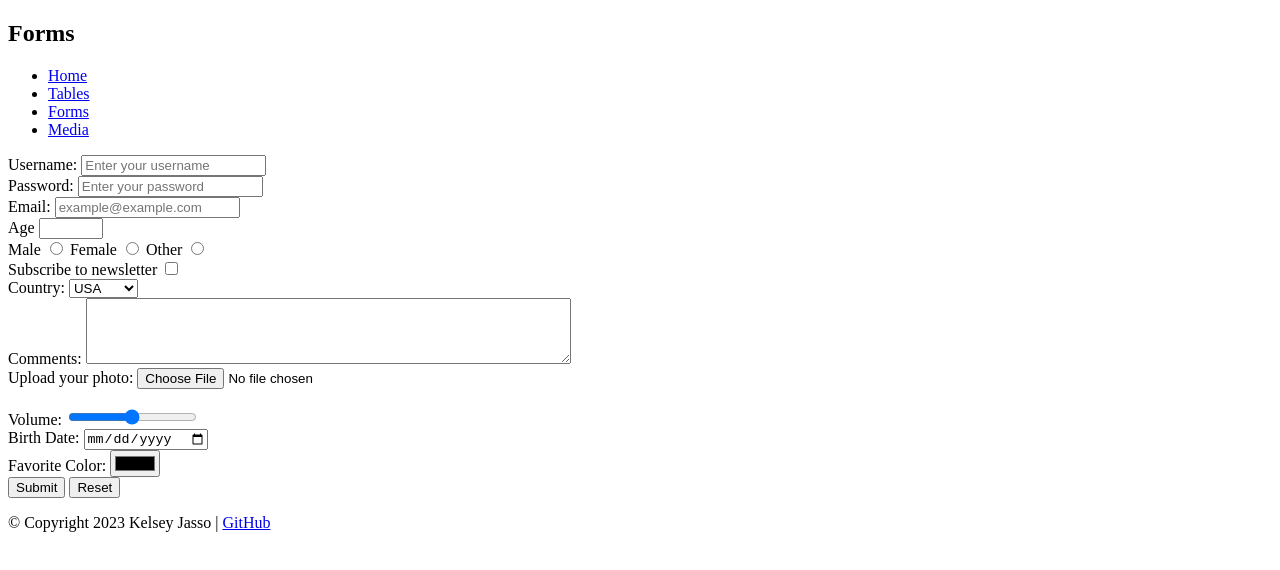
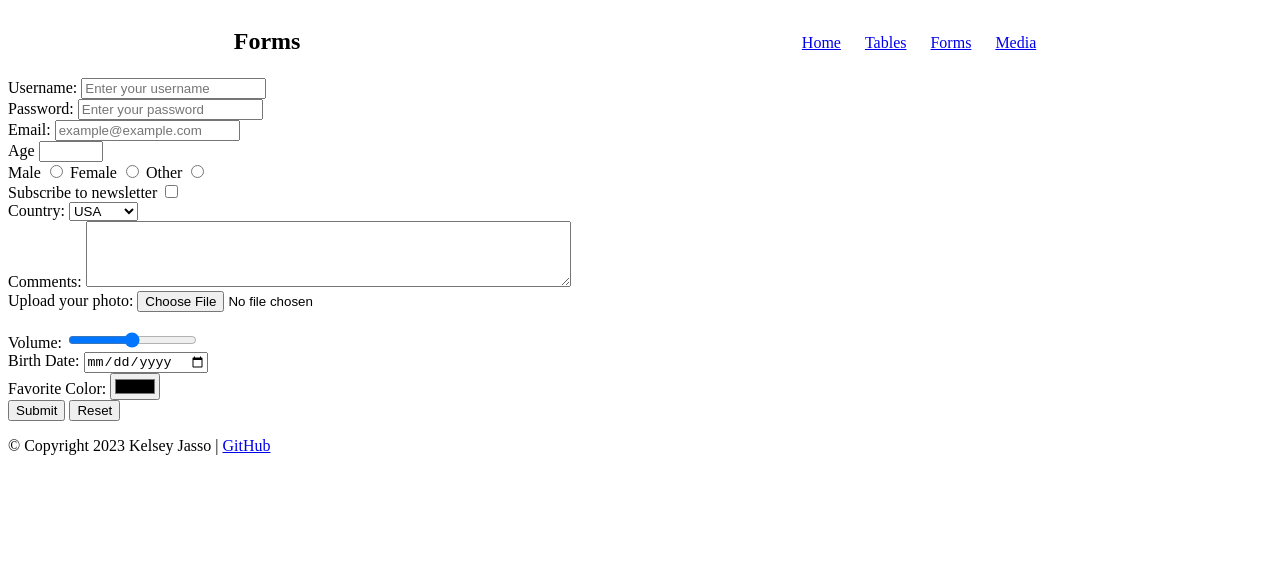
Before and after one commit to kelsester/COMP001A.LectureActivity4, a plain HTML site: page forms.html in a window 1280 px wide. Drawn offline with Linux system fonts and the light colour scheme.

Commit message:
adding css to make nav prettier

```diff
--- a/forms.html
+++ b/forms.html
@@ -4,6 +4,8 @@
     <meta charset="UTF-8">
     <meta name="viewport" content="width=device-width, initial-scale=1.0">
     <title>COMP001A Lecture Activity 4 | Forms</title>
+
+    <link rel="stylesheet" href="styles/main.css">
 </head>
 <body>
     <header>
--- /dev/null
+++ b/styles/main.css
@@ -0,0 +1,8 @@
+nav{
+    display: flex;
+    justify-content: space-around;
+}
+nav ul li{
+    display: inline-block;
+    padding: 10px;
+}
```
Also changed, not shown: index.html (+2 -0 lines), media.html (+2 -0 lines), tables.html (+2 -0 lines).
